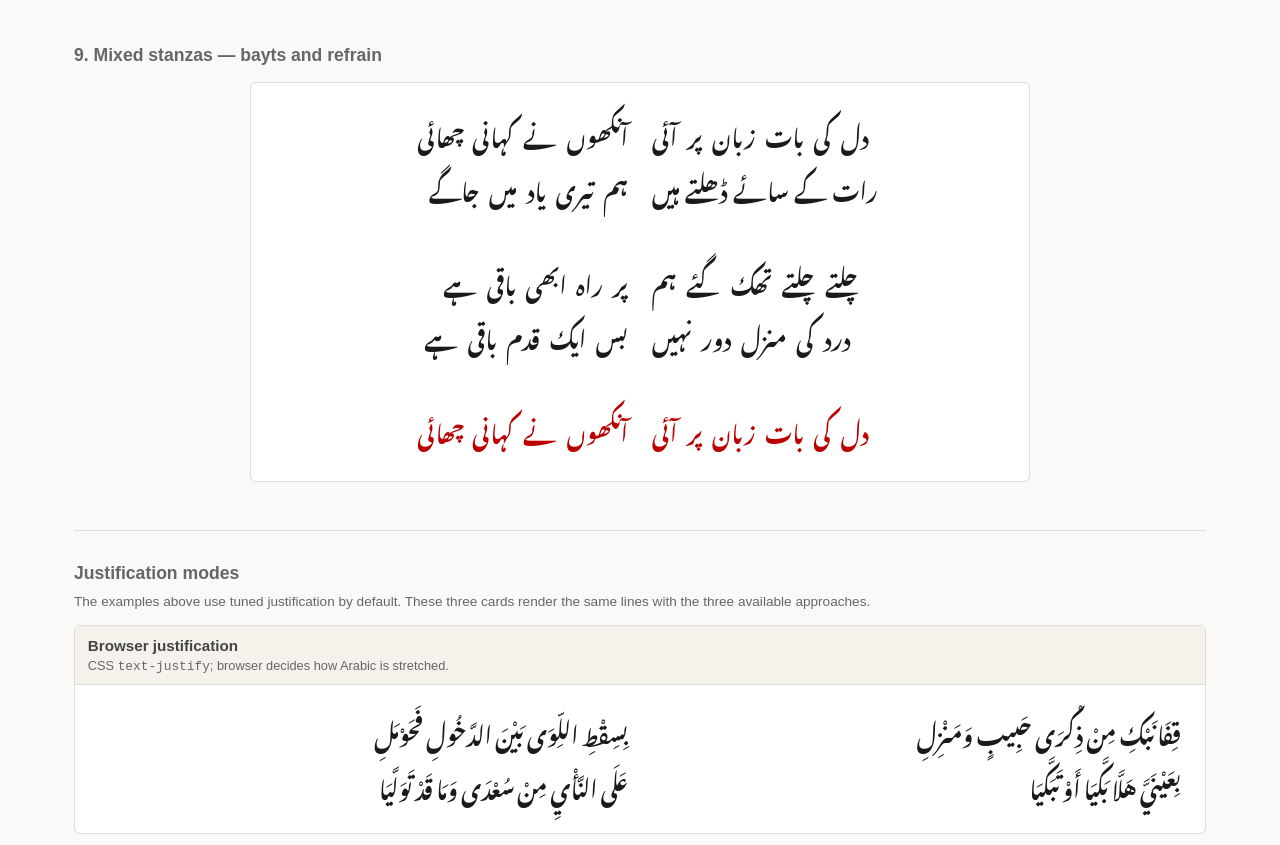
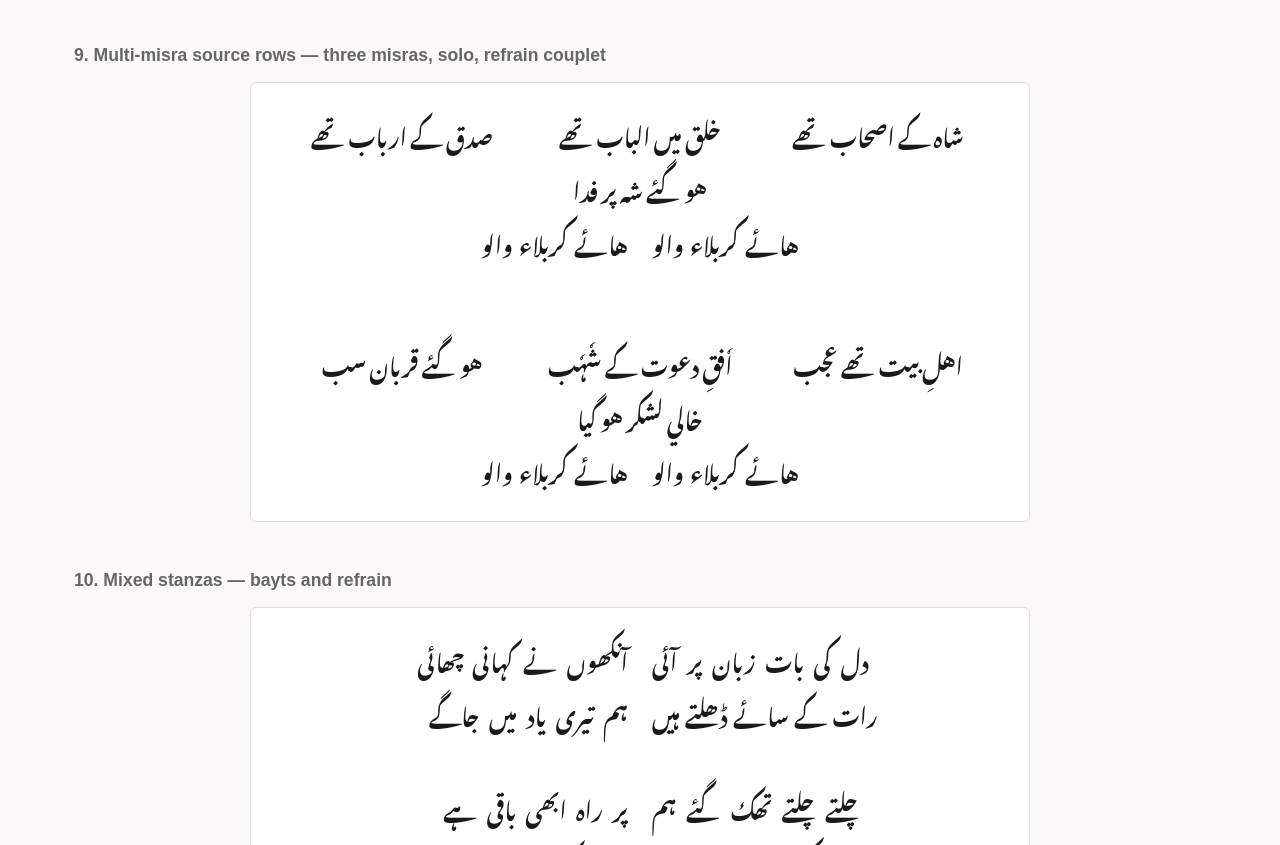
Before and after one commit to abdealikhurrum/ashaar-js, a website with bundled scripts: page demo.html in a window 1280 px wide. Shown: the part 2820-3665 px from the top of the page. Built offline with nearby package versions, Linux system fonts and the light colour scheme; a web font is replaced by a local one.

Commit message:
feature enhancement - multi-misra rows

```diff
--- a/ashaar.js
+++ b/ashaar.js
@@ -6,6 +6,9 @@
  *   Inline bayt (two hemistiches on one line):
  *     sadr \ ajuz            (backslash separator)
  *     sadr * ajuz            (asterisk separator)
+ *
+ *   Multi-misra row (three or more misras on one physical line):
+ *     misra \ misra \ misra \
  *
  *   Trailing-pair misra (hemistich that pairs with the next line):
  *     sadr \                 (trailing backslash — pairs with next line)
@@ -60,13 +63,14 @@
 
   var SEP_RE       = /\s*[\\*|]\s*/;
   var STANZA_SEP_RE = /\n{2,}/;
-  var POEM_SEP_RE   = /\n[ \t]*---[ \t]*(?:\n|$)/g;
+  var POEM_SEP_RE   = /\n[ \t]*(?:---|[—–])[ \t]*(?:\n|$)/g;
 
   // ── Parsing ───────────────────────────────────────────────────────────────
 
   /**
    * Parse a single raw line into an array of items:
    *   { type: 'bayt',  sadr, ajuz, sadrRefrain, ajuzRefrain }
+   *   { type: 'row', misras: [{ text, isRefrain }] }
    *   { type: 'misra', text, isRefrain, needsPairing }
    *
    * needsPairing=true  → trailing separator present; pair with next line
@@ -86,23 +90,21 @@
     var cleanParts = parts.filter(function (p) { return p.length > 0; });
     if (!cleanParts.length) return null;
 
-    if (cleanParts.length >= 2) {
-      var result = [];
-      for (var i = 0; i < cleanParts.length; i += 2) {
-        if (i + 1 < cleanParts.length) {
-          result.push({
-            type: 'bayt',
-            sadr: cleanParts[i], ajuz: cleanParts[i + 1],
-            sadrRefrain: isRefrain, ajuzRefrain: isRefrain
-          });
-        } else {
-          result.push({
-            type: 'misra', text: cleanParts[i],
-            isRefrain: isRefrain, needsPairing: trailingPairing
-          });
-        }
-      }
-      return result;
+    if (cleanParts.length > 2) {
+      return [{
+        type: 'row',
+        misras: cleanParts.map(function (part) {
+          return { text: part, isRefrain: isRefrain };
+        })
+      }];
+    }
+
+    if (cleanParts.length === 2) {
+      return [{
+        type: 'bayt',
+        sadr: cleanParts[0], ajuz: cleanParts[1],
+        sadrRefrain: isRefrain, ajuzRefrain: isRefrain
+      }];
     }
 
     return [{ type: 'misra', text: cleanParts[0], isRefrain: isRefrain, needsPairing: trailingPairing }];
@@ -119,7 +121,7 @@
     var i = 0;
     while (i < items.length) {
       var cur = items[i];
-      if (cur.type === 'bayt') {
+      if (cur.type === 'bayt' || cur.type === 'row') {
         bayts.push(cur);
         i++;
       } else if (cur.needsPairing && i + 1 < items.length && items[i + 1].type === 'misra') {
@@ -197,15 +199,28 @@
       '</div>';
   }
 
+  function renderRow(row) {
+    var count = row.misras.length;
+    var cls = 'ashaar-misra-row ashaar-misra-row--' + count;
+    var spans = row.misras.map(function (m) {
+      var misraCls = 'ashaar-misra ashaar-misra--row' + (m.isRefrain ? ' ashaar-misra--refrain' : '');
+      return '<span class="' + misraCls + '">' + esc(m.text) + '</span>';
+    }).join('');
+    return '<div class="' + cls + '">' + spans + '</div>';
+  }
+
   function stanzaClass(bayts) {
-    var mainCount = bayts.filter(function (b) { return !b.sadrRefrain || !b.ajuzRefrain; }).length;
+    var mainCount = bayts.filter(function (b) {
+      if (b.type === 'row') return true;
+      return !b.sadrRefrain || !b.ajuzRefrain;
+    }).length;
     var typeMap = { 1: 'bayt', 2: 'rubaei', 3: 'sudaisi' };
     return 'ashaar-stanza ashaar-stanza--' + (typeMap[mainCount] || 'multi');
   }
 
   function renderStanza(s, opts) {
     return '<div class="' + stanzaClass(s.bayts) + '">' + s.bayts.map(function (b) {
-      return renderBayt(b, opts);
+      return b.type === 'row' ? renderRow(b) : renderBayt(b, opts);
     }).join('') + '</div>';
   }
 
--- a/demo.html
+++ b/demo.html
@@ -232,8 +232,22 @@
   </div>
 </div>
 
-<!-- ── 9. Mixed stanzas with refrains ────────────────────────────────── -->
-<h2>9. Mixed stanzas — bayts and refrain</h2>
+<!-- ── 9. Multi-misra source rows ─────────────────────────────────────── -->
+<h2>9. Multi-misra source rows — three misras, solo, refrain couplet</h2>
+<div class="demo-block">
+  <div class="ashaar urdu" data-ashaar>
+شاه كے اصحاب تھے \ خلق ميں الباب تھے \ صدق كے ارباب تھے \
+هو گئے شہ پر فدا
+هائے كربلاء والو \ هائے كربلاء والو
+—
+اهلِ بيت تھے عجب \ اٗفقِ دعوت كے شٗہٗب \ هو گئے قربان سب \
+خالي لشكر هو گيا
+هائے كربلاء والو \ هائے كربلاء والو
+  </div>
+</div>
+
+<!-- ── 10. Mixed stanzas with refrains ────────────────────────────────── -->
+<h2>10. Mixed stanzas — bayts and refrain</h2>
 <div class="demo-block">
   <div class="ashaar urdu" data-ashaar>
 دل کی بات زبان پر آئی \ آنکھوں نے کہانی چھائی
--- a/stylesheet.css
+++ b/stylesheet.css
@@ -60,6 +60,13 @@
   justify-content: center;
 }
 
+.ashaar-misra-row {
+  display:      flex;
+  direction:    rtl;
+  align-items:  baseline;
+  width:        100%;
+}
+
 /* ── Hemistiches ──────────────────────────────────────────────────────── */
 
 .ashaar-misra {
@@ -85,6 +92,12 @@
   flex:       none;
   text-align: center;
   width:      100%;
+}
+
+.ashaar-misra--row {
+  flex:       1 1 0;
+  min-width:  0;
+  text-align: center;
 }
 
 /* ── CSS-native justification (opt-in via class or init({justify:'css'})) ─ */
@@ -192,8 +205,14 @@
     align-items:    center;
   }
 
+  .ashaar-misra-row {
+    flex-direction: column;
+    align-items: center;
+  }
+
   .ashaar-misra--sadr,
-  .ashaar-misra--ajuz {
+  .ashaar-misra--ajuz,
+  .ashaar-misra--row {
     text-align: center;
     width:      100%;
     flex:       none;
```
Also changed, not shown: test/parser.test.js (+26 -6 lines), test/style.test.js (+5 -0 lines), README.md.
